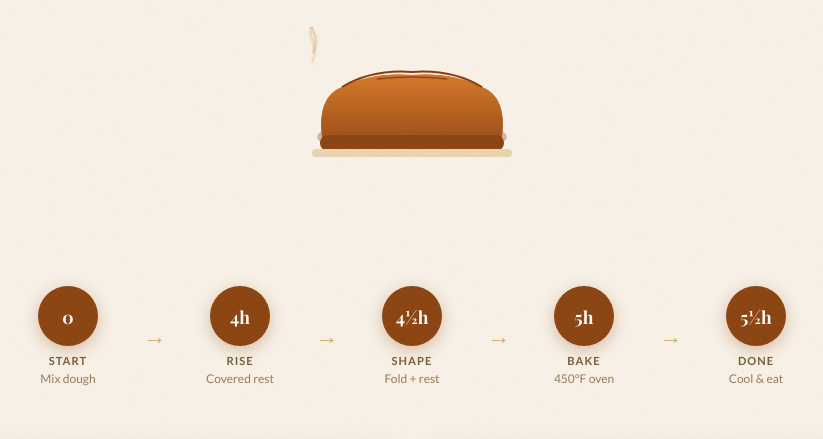
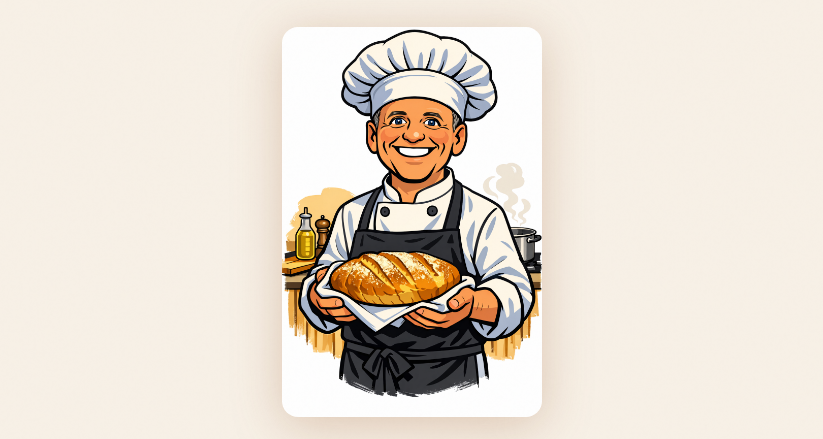
Before and after one commit to chagenow-debug/bread, a plain HTML site: page index.html in a window 1280 px wide. Shown: the part 327-766 px from the top of the page, without its empty margins (228-1051 px from the left). Drawn offline with nearby package versions, Linux system fonts and the light colour scheme.

Commit message:
Add baker caricature hero image

```diff
--- a/index.html
+++ b/index.html
@@ -73,10 +73,15 @@
     font-weight: 300;
     animation: fadeDown 0.7s ease 0.2s both;
   }
-  /* Bread SVG illustration */
+  /* Baker caricature */
   .bread-hero {
     margin: 30px auto 10px;
+    display: block;
+    width: 260px;
+    height: auto;
+    border-radius: 16px;
     animation: floatBread 4s ease-in-out infinite, fadeDown 0.8s ease 0.3s both;
+    filter: drop-shadow(0 8px 24px rgba(139,69,19,0.25));
   }
   /* TIMELINE */
   .timeline {
@@ -370,37 +375,8 @@
     <div class="header-badge">NY Times Classic · Mark Bittman</div>
     <h1>Speedy<br>No-Knead Bread</h1>
     <p class="subtitle">Artisan loaf in 4½ hours · No mixer · No Dutch oven</p>
-    <!-- Bread SVG -->
-    <svg class="bread-hero" width="220" height="140" viewBox="0 0 220 140" fill="none" xmlns="http://www.w3.org/2000/svg">
-      <!-- Steam -->
-      <g class="steam-path" transform="translate(75, 0)">
-        <path d="M10 40 Q14 30 10 20 Q6 10 10 0" stroke="#D4A96A" stroke-width="2.5" stroke-linecap="round" fill="none" opacity="0.7"/>
-      </g>
-      <g class="steam-path" transform="translate(105, 0)">
-        <path d="M10 40 Q14 30 10 20 Q6 10 10 0" stroke="#D4A96A" stroke-width="2.5" stroke-linecap="round" fill="none" opacity="0.7"/>
-      </g>
-      <g class="steam-path" transform="translate(135, 0)">
-        <path d="M10 40 Q14 30 10 20 Q6 10 10 0" stroke="#D4A96A" stroke-width="2.5" stroke-linecap="round" fill="none" opacity="0.7"/>
-      </g>
-      <!-- Bread body -->
-      <ellipse cx="110" cy="110" rx="95" ry="18" fill="#7A3B0E" opacity="0.3"/>
-      <path d="M20 110 Q15 70 40 60 Q70 45 110 48 Q150 45 180 60 Q205 70 200 110 Z" fill="#C0622B"/>
-      <path d="M20 110 Q15 70 40 60 Q70 45 110 48 Q150 45 180 60 Q205 70 200 110 Z" fill="url(#breadGrad)"/>
-      <!-- Crust top -->
-      <path d="M40 60 Q70 42 110 45 Q150 42 180 60" stroke="#8B3A0E" stroke-width="2" fill="none"/>
-      <!-- Score lines -->
-      <path d="M75 52 Q110 48 145 52" stroke="#8B3A0E" stroke-width="1.5" fill="none" opacity="0.8"/>
-      <!-- Bottom -->
-      <rect x="18" y="108" width="184" height="16" rx="8" fill="#8B4513"/>
-      <!-- Parchment -->
-      <rect x="10" y="122" width="200" height="8" rx="4" fill="#E8D5B0"/>
-      <defs>
-        <linearGradient id="breadGrad" x1="0" y1="0" x2="0" y2="1">
-          <stop offset="0%" stop-color="#D4782A"/>
-          <stop offset="100%" stop-color="#A0521A"/>
-        </linearGradient>
-      </defs>
-    </svg>
+    <!-- Baker caricature -->
+    <img class="bread-hero" src="baker.png" alt="Baker holding a fresh loaf of no-knead bread">
   </header>
   <!-- TIMELINE -->
   <div class="timeline">
```
Also changed, not shown: baker.png (added).
